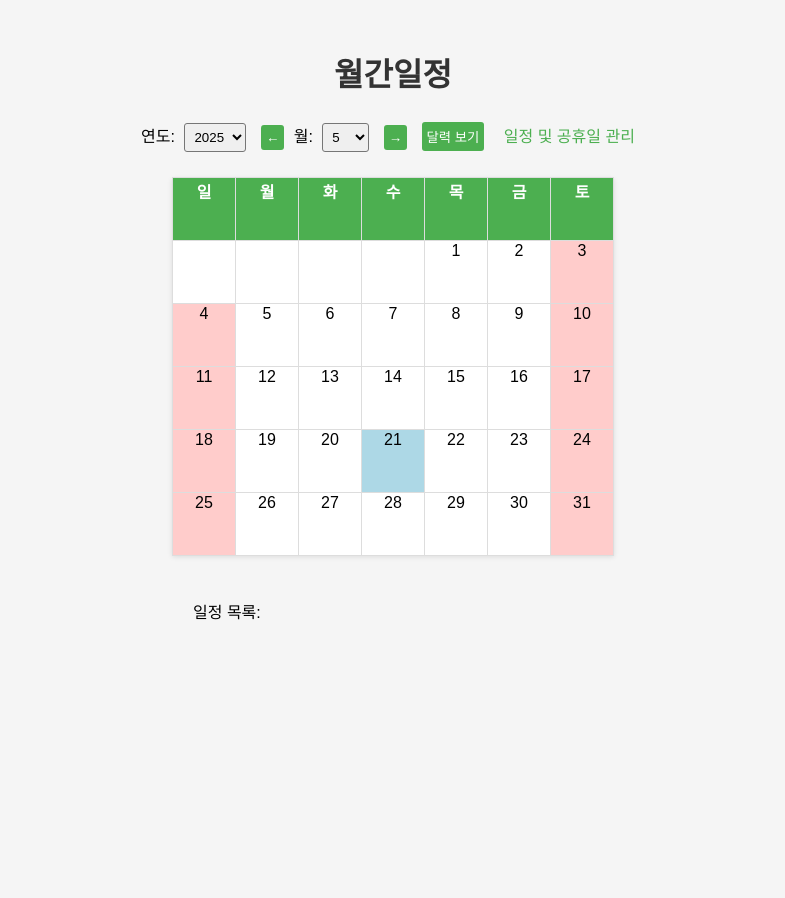
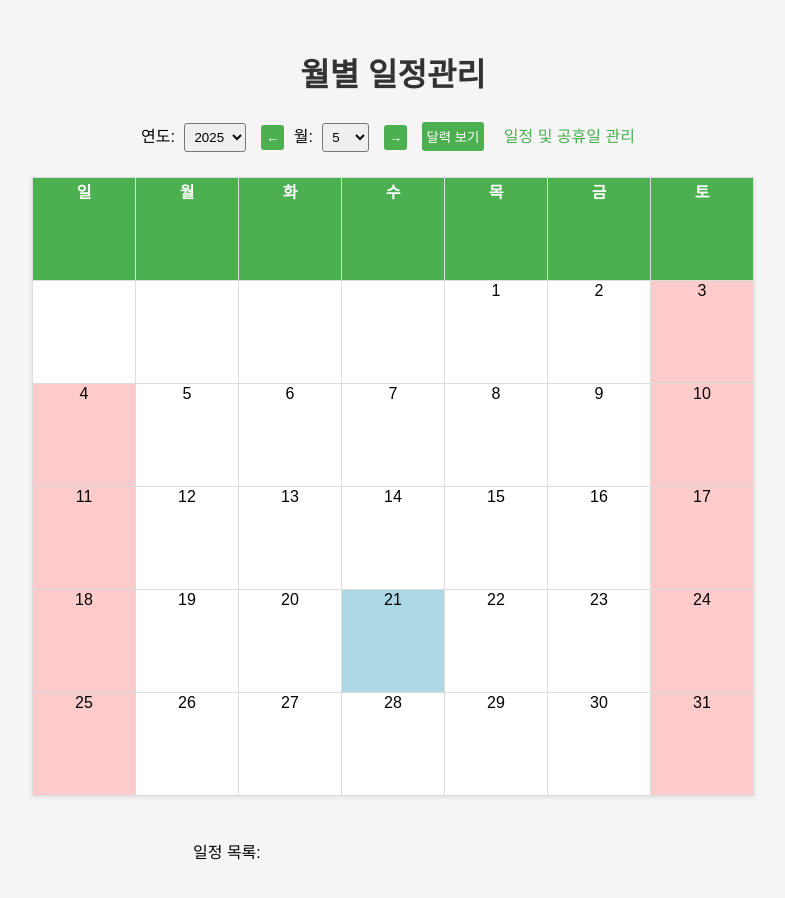
Before and after one commit to c2ber/korean-holidays, a plain HTML site: page index.html in a window 1280 px wide. Shown: the whole page, without its empty margins (247-1032 px from the left). Before the commit the page ends 800 px from the top, so only its background shows below. Drawn offline with Linux system fonts and the light colour scheme; no server answers.

Commit message:
Update index.html

```diff
--- a/index.html
+++ b/index.html
@@ -9,7 +9,7 @@
         h1 { color: #333; }
         .calendar { display: inline-block; text-align: left; }
         .calendar table { border-collapse: collapse; margin: 20px auto; background-color: white; box-shadow: 0 2px 5px rgba(0,0,0,0.1); }
-        .calendar th, .calendar td { width: 60px; height: 60px; text-align: center; border: 1px solid #ddd; vertical-align: top; }
+        .calendar th, .calendar td { width: 100px; height: 100px; text-align: center; border: 1px solid #ddd; vertical-align: top; }
         .calendar th { background-color: #4CAF50; color: white; }
         .calendar .weekday { background-color: #ffffff; }
         .calendar .weekend { background-color: #ffcccb; }
@@ -26,7 +26,7 @@
 </head>
 <body>
     <div class="container">
-        <h1>월간일정</h1>
+        <h1>월별 일정관리</h1>
         <div>
             <label>연도:</label>
             <select id="year"></select>
```
